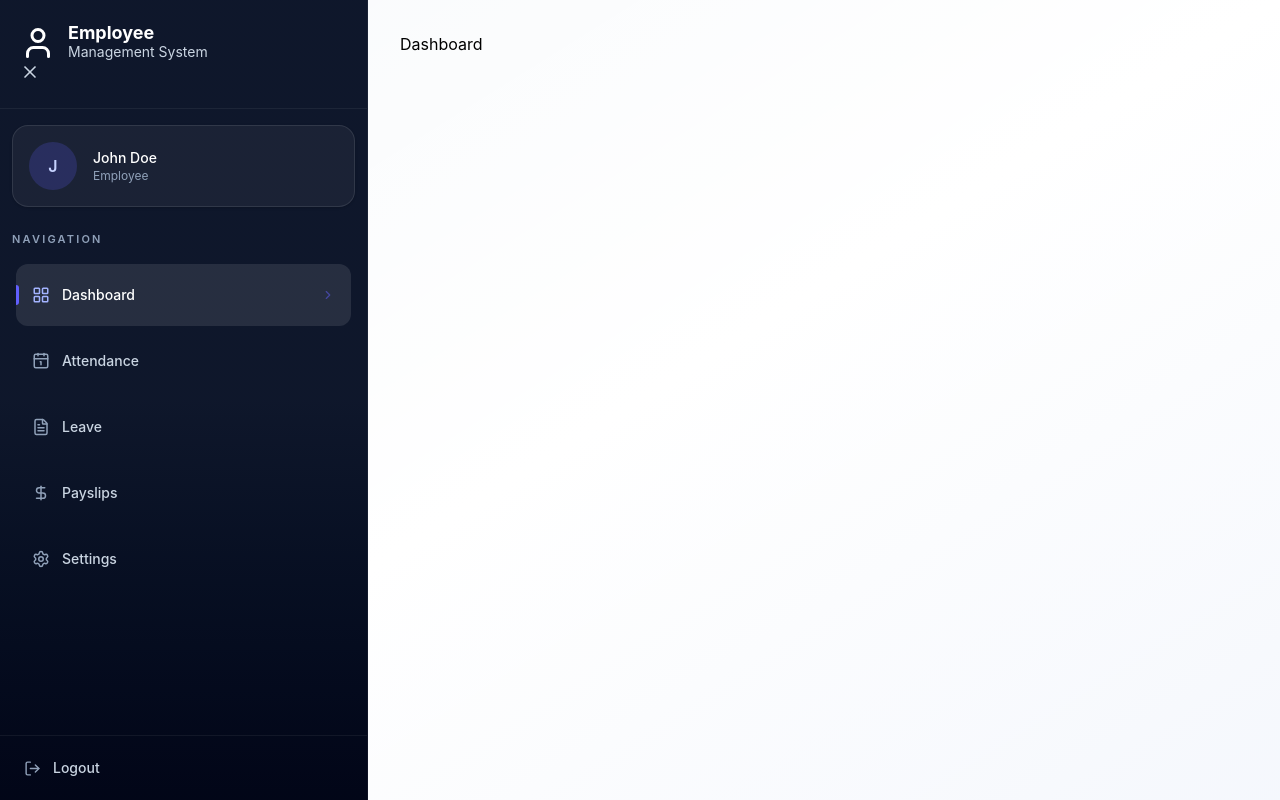
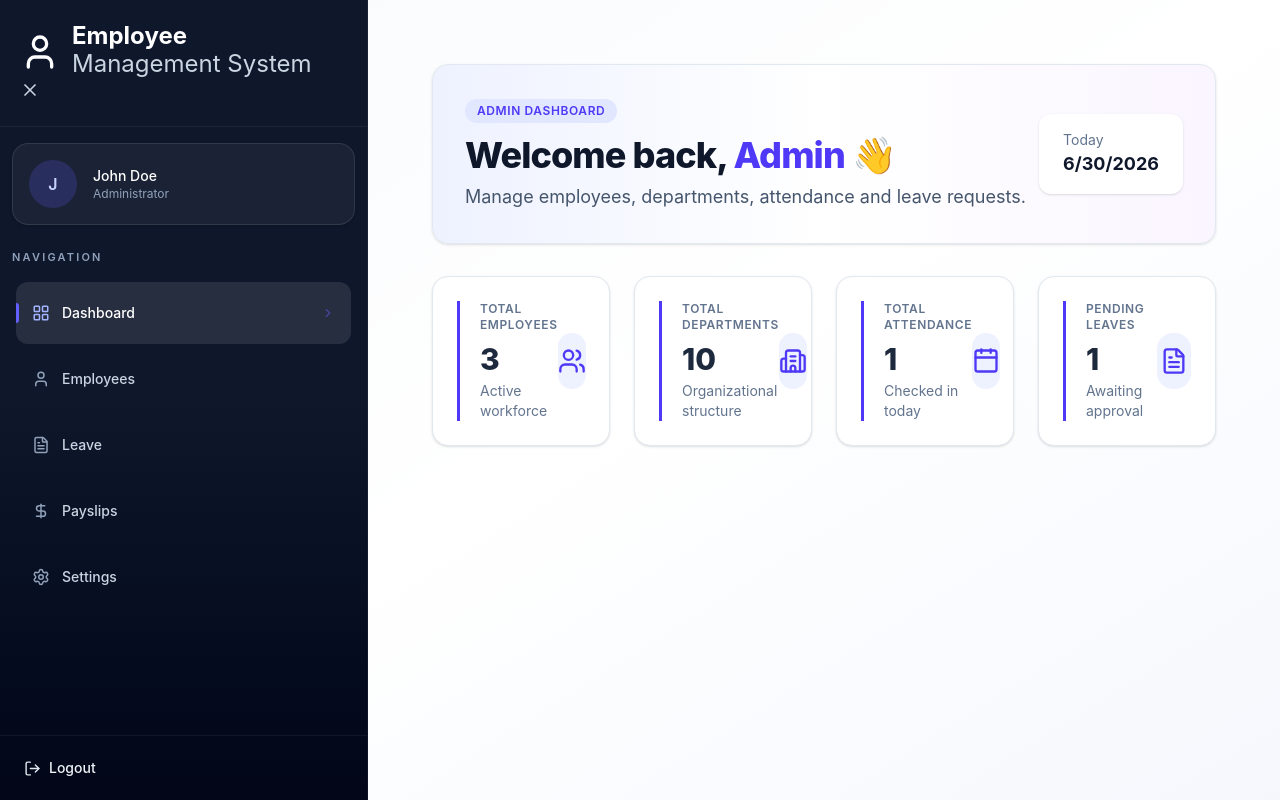
Before and after one commit to krrobincook/employee-portal, a React (Vite) app in the folder frontend/: page /dashboard in a window 1280 px wide. Built offline with nearby package versions, Linux system fonts and the light colour scheme.

Commit message:
dashboard page UI completed

```diff
--- /dev/null
+++ b/frontend/src/components/AdminDashboard.jsx
@@ -0,0 +1,92 @@
+import React from "react";
+import { Building2Icon, UsersIcon } from "lucide-react";
+import { CalendarIcon, FileTextIcon } from "lucide-react";
+import { ArrowRightIcon } from "lucide-react";
+import { Link } from "react-router-dom";
+import { dummyAdminDashboardData } from "../assets/assets";
+const AdminDashboard = ({ data }) => {
+  const stats = [
+    {
+      icon: UsersIcon,
+      value: data.totalEmployees,
+      label: "Total Employees",
+      description: "Active workforce",
+    },
+    {
+      icon: Building2Icon,
+      value: data.totalDepartments,
+      label: "Total Departments",
+      description: "Organizational structure",
+    },
+    {
+      icon: CalendarIcon,
+      value: data.todayAttendance,
+      label: "Total Attendance",
+      description: "Checked in today",
+    },
+    {
+      icon: FileTextIcon,
+      value: data.pendingLeaves,
+      label: "Pending Leaves",
+      description: "Awaiting approval",
+    },
+  ];
+  return (
+    <div className="animate-fade-in space-y-8">
+      {/* Header */}
+      <div className="flex flex-col justify-between rounded-2xl border border-slate-200 bg-linear-to-r from-indigo-50 via-white to-purple-50 p-8 shadow-sm lg:flex-row lg:items-center">
+        <div>
+          <span className="inline-flex rounded-full bg-indigo-100 px-3 py-1 text-xs font-semibold uppercase tracking-wider text-indigo-600">
+            Admin Dashboard
+          </span>
+
+          <h1 className="mt-3 text-4xl font-extrabold tracking-tight text-slate-900 lg:text-4xl">
+            Welcome back,
+            <span className="text-indigo-600"> Admin</span> 👋
+          </h1>
+
+          <p className="mt-2 text-lg text-slate-600">
+            Manage employees, departments, attendance and leave requests.
+          </p>
+        </div>
+
+        <div className="mt-6 lg:mt-0">
+          <div className="rounded-xl bg-white px-6 py-4 shadow">
+            <p className="text-sm text-slate-500">Today</p>
+            <p className="text-lg font-bold text-slate-900">
+              {new Date().toLocaleDateString()}
+            </p>
+          </div>
+        </div>
+      </div>
+
+      {/* Stats */}
+      <div className="grid grid-cols-1 gap-6 xl:grid-cols-4 md:grid-cols-2">
+        {stats.map((stat, index) => (
+          <div
+            key={index}
+            className="group flex items-center justify-between rounded-2xl border border-slate-200 bg-white p-6 shadow-sm transition-all duration-300 hover:-translate-y-1 hover:border-indigo-300 hover:shadow-xl"
+          >
+            <div className="border-l-3 border-indigo-600 pl-5">
+              <p className="text-xs font-semibold uppercase tracking-wider text-slate-500">
+                {stat.label}
+              </p>
+
+              <h2 className="mt-2 text-3xl font-extrabold text-slate-800">
+                {stat.value}
+              </h2>
+
+              <p className="mt-1 text-sm text-slate-500">{stat.description}</p>
+            </div>
+
+            <div className="flex h-14 w-14 items-center justify-center rounded-2xl bg-indigo-50 text-indigo-600 transition-all duration-300 group-hover:scale-110 group-hover:bg-indigo-600 group-hover:text-white">
+              <stat.icon className="h-7 w-7" />
+            </div>
+          </div>
+        ))}
+      </div>
+    </div>
+  );
+};
+
+export default AdminDashboard;
--- /dev/null
+++ b/frontend/src/components/EmployeeDashboard.jsx
@@ -0,0 +1,107 @@
+import {
+  ArrowRightIcon,
+  CalendarIcon,
+  DollarSignIcon,
+  FileTextIcon,
+} from "lucide-react";
+import React from "react";
+import { Link } from "react-router-dom";
+const EmployeeDashboard = ({ data }) => {
+  const emp = data?.employee;
+  const cards = [
+    {
+      icon: CalendarIcon,
+      value: data.currentMonthAttendance,
+      title: "Days Present",
+      subtitle: "This month",
+    },
+    {
+      icon: FileTextIcon,
+      value: data.pendingLeaves,
+      title: "Pending Leaves",
+      subtitle: "Awaiting approval",
+    },
+    {
+      icon: DollarSignIcon,
+      value: data.latestPayslip
+        ? `$${data.latestPayslip.netSalary?.toLocaleString()}`
+        : "N/A",
+      title: "Latest Payslip",
+      subtitle: "Most recent payout",
+    },
+  ];
+  return (
+    <div className="animate-fade-in space-y-7 w-full">
+      {/* Header */}
+      <div className="flex flex-col justify-between rounded-2xl border border-slate-200 bg-gradient-to-r from-indigo-50 via-white to-purple-50 p-8 shadow-sm md:flex-row md:items-center">
+        <div>
+          <span className="inline-flex items-center rounded-full bg-indigo-100 px-3 py-1 text-xs font-semibold uppercase tracking-wider text-indigo-600">
+            Employee Dashboard
+          </span>
+
+          <h1 className="mt-3 text-3xl font-extrabold tracking-tight text-slate-900 md:text-4xl">
+            Welcome back,{" "}
+            <span className="text-indigo-600">{emp?.firstName}</span> 👋
+          </h1>
+
+          <p className="mt-2 text-lg text-slate-600">
+            {emp?.position} • {emp?.department || "No Department"}
+          </p>
+        </div>
+
+        <div className="mt-6 md:mt-0">
+          <div className="rounded-xl bg-white px-6 py-4 shadow">
+            <p className="text-sm text-slate-600">Today</p>
+            <p className="text-lg font-bold text-slate-900">
+              {new Date().toLocaleDateString()}
+            </p>
+          </div>
+        </div>
+      </div>
+
+      {/* Stats Cards */}
+      <div className="grid w-full grid-cols-1 gap-5 lg:grid-cols-3">
+        {cards.map((card, index) => (
+          <div
+            key={index}
+            className="group flex min-h-30 items-center justify-between rounded-2xl border border-slate-200 bg-white p-6 shadow-sm transition-all duration-300 hover:-translate-y-1 hover:border-indigo-300 hover:shadow-xl"
+          >
+            <div className="border-l-3 border-indigo-600 pl-5">
+              <p className="text-sm font-semibold uppercase tracking-wide text-slate-600">
+                {card.title}
+              </p>
+
+              <h2 className="mt-2 text-3xl font-extrabold text-slate-800">
+                {card.value}
+              </h2>
+            </div>
+
+            <div className="flex h-14 w-14 items-center justify-center rounded-2xl bg-indigo-50 text-indigo-600 transition-all duration-300 group-hover:scale-110 group-hover:bg-indigo-600 group-hover:text-white">
+              <card.icon className="h-7 w-7" />
+            </div>
+          </div>
+        ))}
+      </div>
+
+      <div className="flex flex-col gap-3 sm:flex-row sm:items-center">
+        <Link
+          to="/attendance"
+          className="inline-flex items-center justify-center gap-2 rounded-xl bg-indigo-600 px-6 py-3 text-sm font-semibold text-white shadow-md transition-all duration-300 hover:-translate-y-0.5 hover:bg-indigo-700 hover:shadow-lg"
+        >
+          Mark Attendance
+          <ArrowRightIcon className="h-4 w-4 transition-transform duration-300 group-hover:translate-x-1" />
+        </Link>
+
+        <Link
+          to="/leave"
+          className="inline-flex items-center justify-center gap-2 rounded-xl border border-slate-300 bg-white px-6 py-3 text-sm font-semibold text-slate-700 shadow-sm transition-all duration-300 hover:-translate-y-0.5 hover:border-indigo-300 hover:bg-slate-50 hover:text-indigo-600 hover:shadow-md"
+        >
+          Apply for Leave
+          <ArrowRightIcon className="h-4 w-4 transition-transform duration-300 group-hover:translate-x-1" />
+        </Link>
+      </div>
+    </div>
+  );
+};
+
+export default EmployeeDashboard;
--- /dev/null
+++ b/frontend/src/components/Loading.jsx
@@ -0,0 +1,30 @@
+import React from "react";
+
+const Loading = ({title = 'Dashboard'}) => {
+  return (
+    <div className="fixed inset-0 z-50 flex items-center justify-center bg-white/80 backdrop-blur-sm">
+      <div className="flex flex-col items-center gap-5">
+        {/* Spinner */}
+        <div className="relative h-16 w-16">
+          <div className="absolute inset-0 rounded-full border-4 border-indigo-100"></div>
+
+          <div className="absolute inset-0 animate-spin rounded-full border-4 border-indigo-600 border-t-transparent"></div>
+
+          <div className="absolute inset-2 animate-pulse rounded-full bg-indigo-100"></div>
+        </div>
+
+        {/* Text */}
+        <div className="text-center">
+          <h2 className="text-lg font-semibold text-slate-800">
+            Loading {title}
+          </h2>
+          <p className="mt-1 text-sm text-slate-500">
+            Please wait...
+          </p>
+        </div>
+      </div>
+    </div>
+  );
+};
+
+export default Loading;
--- a/frontend/src/components/Sidebar.jsx
+++ b/frontend/src/components/Sidebar.jsx
@@ -26,7 +26,7 @@ const Sidebar = () => {
     setMobileOpen(false);
   }, [pathname]);
 
-  const role = "" || "EMPLOYEE";
+  const role = "ADMIN" || "EMPLOYEE";
 
   const navItems = [
     { name: "Dashboard", href: "/dashboard", icon: LayoutGridIcon },
@@ -45,13 +45,14 @@ const Sidebar = () => {
     <>
       <div className="px-5 pt-6 pb-5 border-b border-white/6">
         <div className="flex items-center gap-3">
-          <User className="text-white size-9 shrink-0" />
+          <User className="text-white size-10 shrink-0" />
 
           <div>
-            <p className="text-lg font-bold text-white leading-none">
+            <p className="text-2xl font-bold text-white leading-none">
               Employee
             </p>
-            <p className="text-sm text-slate-300">Management System</p>
+
+            <p className="text-2xl text-slate-300">Management System</p>
           </div>
         </div>
         <button
@@ -127,9 +128,9 @@ const Sidebar = () => {
       <div className="p-3 mt-auto border-t border-white/6">
         <button
           onClick={handleLogout}
-          className="group flex w-full items-center gap-3 rounded-xl px-3 py-2.5 text-sm font-medium text-slate-300 transition-all duration-200 hover:bg-red-500/10 hover:text-red-400"
+          className="group flex w-full items-center gap-2 rounded-xl px-3 py-2.5 text-sm font-medium text-slate-100 transition-all duration-200 hover:text-red-400"
         >
-          <LogOutIcon className="w-[17px] h-[17px] text-slate-400 group-hover:text-red-400" />
+          <LogOutIcon className="w-[17px] h-[17px] text-slate-200 group-hover:text-red-400" />
 
           <span className="flex-1 text-left">Logout</span>
         </button>
@@ -155,12 +156,12 @@ const Sidebar = () => {
         />
       )}
 
-      <aside className="hidden lg:flex flex-col h-full w-92 bg-gradient-to-b from-slate-900 via-slate-900 to-slate-950 text-white shrink-0 border-r border-white/5">
+      <aside className="hidden lg:flex flex-col h-full w-92 bg-linear-to-b from-slate-900 via-slate-900 to-slate-950 text-white shrink-0 border-r border-white/5">
         {sidebarContent}
       </aside>
 
       <aside
-        className={`lg:hidden fixed inset-y-0 left-0 w-72 bg-gradient-to-b from-slate-900 via-slate-900 to-slate-950 text-white z-50 flex flex-col transform transition-transform duration-300 ${
+        className={`lg:hidden fixed inset-y-0 left-0 w-72 bg-linear-to-b from-slate-900 via-slate-900 to-slate-950 text-white z-50 flex flex-col transform transition-transform duration-300 ${
           mobileOpen ? "translate-x-0" : "-translate-x-full"
         }`}
       >
--- a/frontend/src/pages/Attendance.jsx
+++ b/frontend/src/pages/Attendance.jsx
@@ -1,6 +1,14 @@
-import React from "react";
+import React, { useEffect, useState } from "react";
+import Loading from "../components/Loading";
+const Attendance = () => {
+  const [loading, setLoading] = useState(true);
+  useEffect(() => {
+    setTimeout(() => {
+      setLoading(false);
+    }, 500)
+  },[])
 
-const Attendance = () => {
+  if(loading) return <Loading title='Attendance'/>
   return <div>Attendance</div>;
 };
 
--- a/frontend/src/pages/Dashboard.jsx
+++ b/frontend/src/pages/Dashboard.jsx
@@ -1,5 +1,29 @@
+import { useDebugValue, useEffect, useState } from "react";
+import { dummyEmployeeDashboardData } from "../assets/assets";
+import Loading from "../components/Loading";
+import EmployeeDashboard from "../components/EmployeeDashboard";
+import { dummyAdminDashboardData } from "../assets/assets";
+import AdminDashboard from "../components/AdminDashboard";
 const Dashboard = () => {
-  return <div>Dashboard</div>;
+  const [data, setData] = useState(null);
+  const [loading, setLoading] = useState(true)
+
+  useEffect(() => {
+    setData(dummyAdminDashboardData)
+    setTimeout(() => {
+      setLoading(false)
+    }, 500)
+  },[])
+
+  if(loading) return <Loading title='Dashboard'/>
+  if(!data) return <p className="text-center text-slate-500 py-12">Failed to load dashboard</p>
+
+  if(data.role === "ADMIN"){
+    return <AdminDashboard data={data}/>
+  } else {
+    return <EmployeeDashboard data={data}/>
+  }
+
 };
 
 export default Dashboard;
--- a/frontend/src/pages/Layout.jsx
+++ b/frontend/src/pages/Layout.jsx
@@ -5,7 +5,7 @@ const Layout = () => {
   return (
     <div className="flex h-screen bg-linear-to-br from bg-slate-50 via-white to-indigo-50/30">
       <Sidebar/>
-      <main>
+      <main className="flex-1 w-full p-8">
         <div className="p-4 pt-16 sm:p-6 sm:pt-6 lg:p-8 max-w-400 mx-auto">
           <Outlet />
         </div>
```
